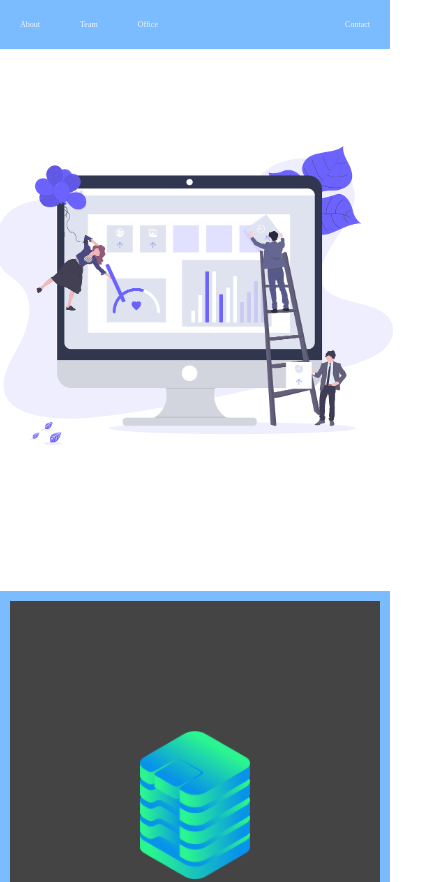
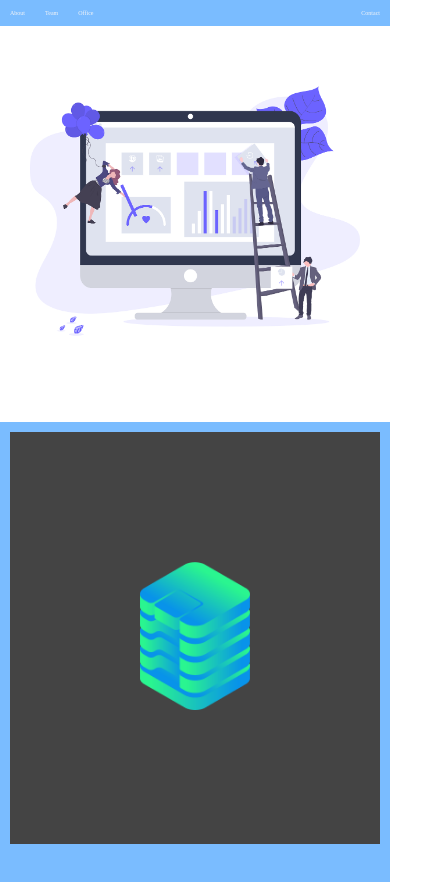
Before and after one commit to FarukBD10/css-layout, a plain HTML site: page index.html in a window 390 px wide. Shown: the top 882 px of the page, 435 px wide, since content can reach past the window. Drawn offline with Linux system fonts and the light colour scheme.

Commit message:
some change

```diff
--- a/style.css
+++ b/style.css
@@ -1,5 +1,5 @@
 body {
-    margin: auto 0;
+    margin:0;
 }
 .sticky {
     position: fixed;
@@ -9,13 +9,14 @@ body {
 .main-nav {
     display:flex;
     list-style-type: none;
-    font-size: 0.7em;
+    font-size: 2em;
     background-color:;
     margin:0;
+    padding: 10px 0px;
 
 }
 li {
-    padding:20px;
+    padding:0px 10px;
 }
 a {
     color:#f5f5f6;
@@ -23,8 +24,8 @@ a {
 }
 @media only screen and (max-width: 600px) {
 .main-nav {
-        font-size:.5em;
-        padding:0;
+        font-size:.1em;
+        padding:;
     }
 }
 .push {
@@ -34,10 +35,10 @@ a {
     display: flex;
     align-items: center;
     justify-content: center;
-    height:70vh;
+    height:50vh;
 }
 .coverContainer {
-    width:30rem;
+    width:25rem;
 }
 .imgsection {
     display: grid;
@@ -91,3 +92,10 @@ a {
     background: #7abcff; /* Old browsers */
 
 }
+footer {display: flex;
+    background-color: black;
+    color:white;
+    justify-content: center;
+    font-size:2em;
+    padding: 10px;
+}
```
